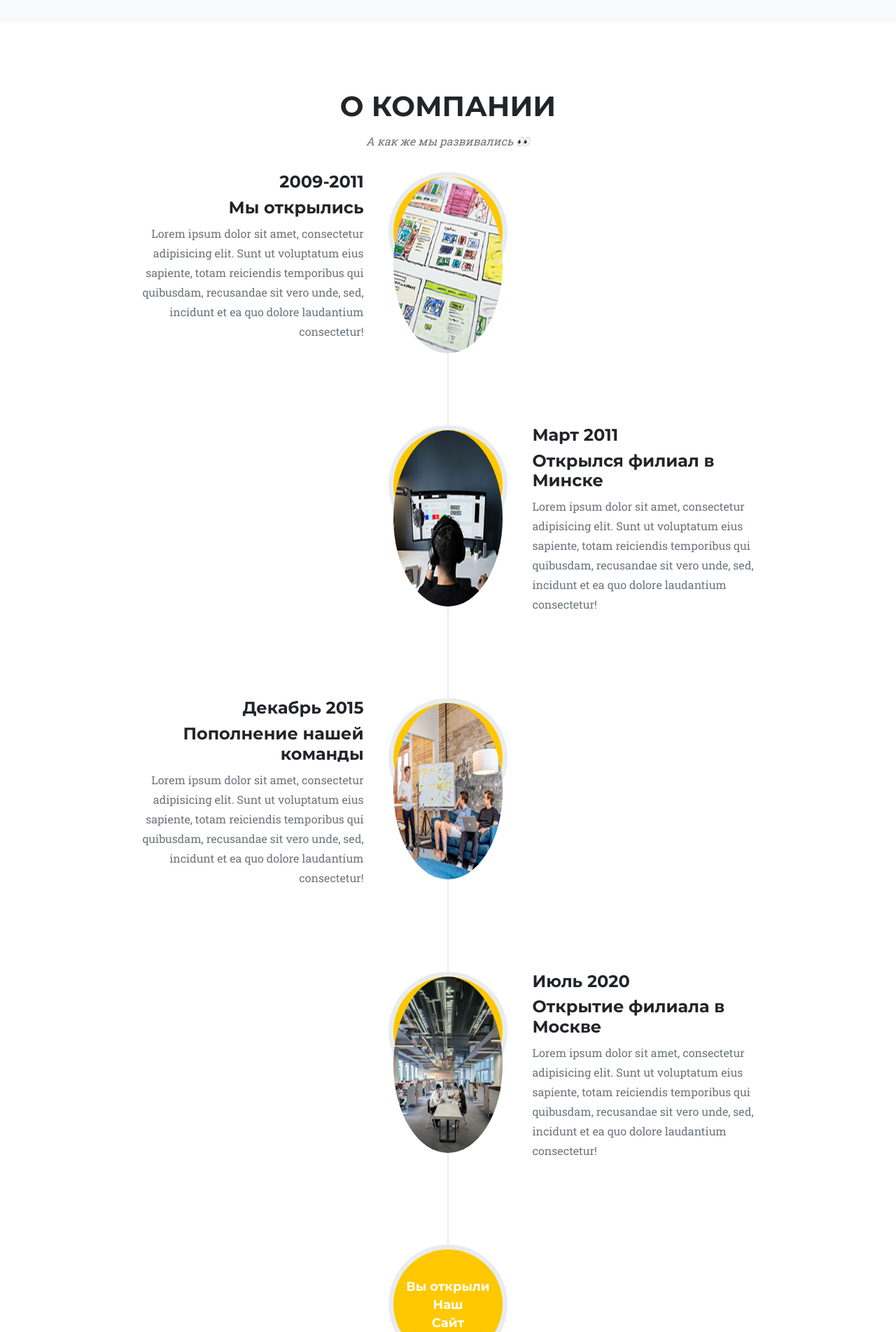
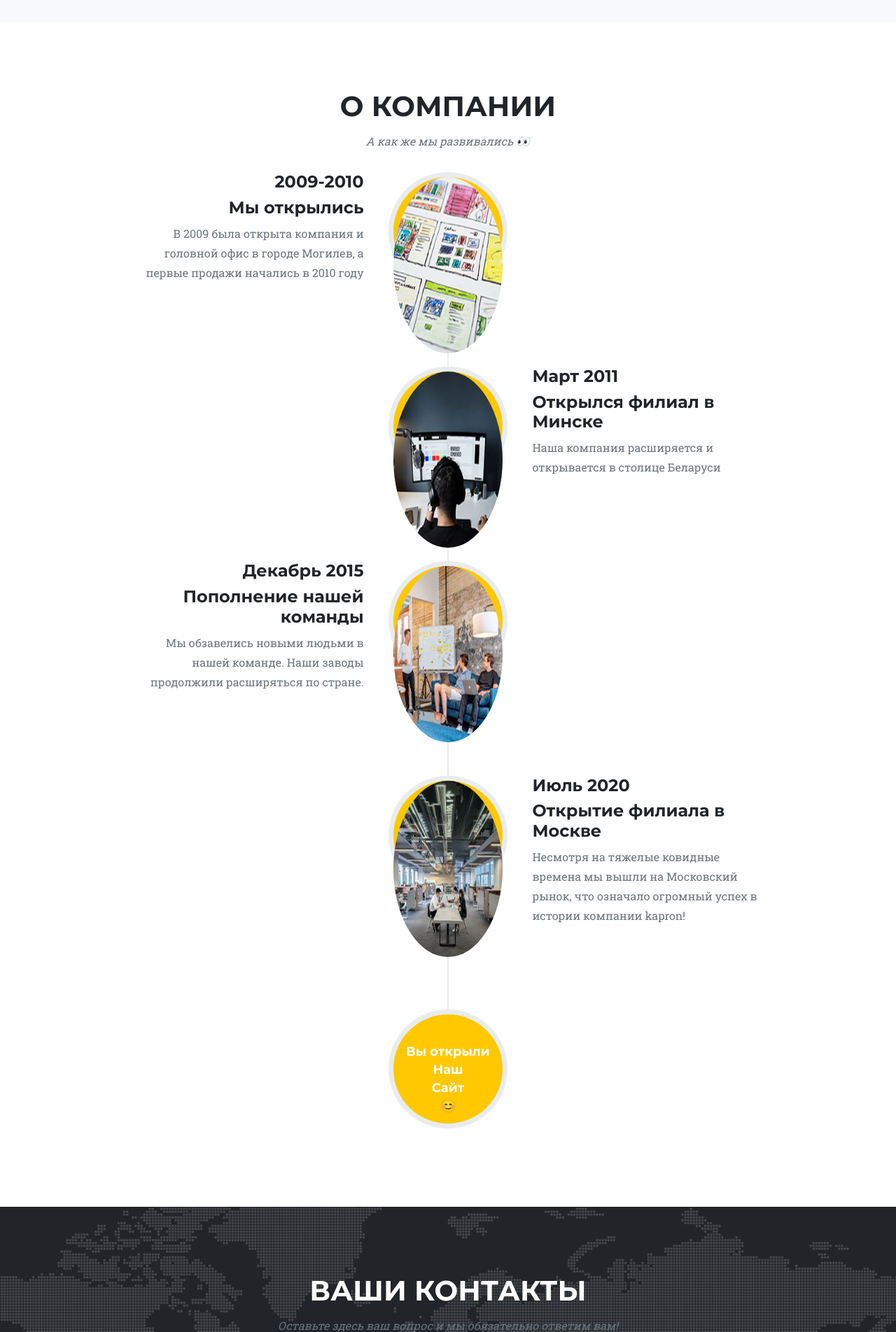
Before and after one commit to nikitoxxxyk/rope_site, a Django app: page / in a window 1280 px wide. Shown: the part 2814-4718 px from the top of the page at 70% size. Run offline with Django 5.2, Linux system fonts and the light colour scheme; data comes from the database, SQL or seed files in the repository; some libraries are stand-ins or nearby versions.

Commit message:
Update index.html

```diff
--- a/templates/index.html
+++ b/templates/index.html
@@ -125,10 +125,10 @@
                         <div class="timeline-image"><img class="rounded-circle img-fluid" src={% static "assets/img/about/1.jpg" %} alt="..." /></div>
                         <div class="timeline-panel">
                             <div class="timeline-heading">
-                                <h4>2009-2011</h4>
+                                <h4>2009-2010</h4>
                                 <h4 class="subheading">Мы открылись</h4>
                             </div>
-                            <div class="timeline-body"><p class="text-muted">Lorem ipsum dolor sit amet, consectetur adipisicing elit. Sunt ut voluptatum eius sapiente, totam reiciendis temporibus qui quibusdam, recusandae sit vero unde, sed, incidunt et ea quo dolore laudantium consectetur!</p></div>
+                            <div class="timeline-body"><p class="text-muted">В 2009 была открыта компания и головной офис в городе Могилев, а первые продажи начались в 2010 году</p></div>
                         </div>
                     </li>
                     <li class="timeline-inverted">
@@ -138,7 +138,7 @@
                                 <h4>Март 2011</h4>
                                 <h4 class="subheading">Открылся филиал в Минске</h4>
                             </div>
-                            <div class="timeline-body"><p class="text-muted">Lorem ipsum dolor sit amet, consectetur adipisicing elit. Sunt ut voluptatum eius sapiente, totam reiciendis temporibus qui quibusdam, recusandae sit vero unde, sed, incidunt et ea quo dolore laudantium consectetur!</p></div>
+                            <div class="timeline-body"><p class="text-muted">Наша компания расширяется и открывается в столице Беларуси</p></div>
                         </div>
                     </li>
                     <li>
@@ -148,7 +148,7 @@
                                 <h4>Декабрь 2015</h4>
                                 <h4 class="subheading">Пополнение нашей команды</h4>
                             </div>
-                            <div class="timeline-body"><p class="text-muted">Lorem ipsum dolor sit amet, consectetur adipisicing elit. Sunt ut voluptatum eius sapiente, totam reiciendis temporibus qui quibusdam, recusandae sit vero unde, sed, incidunt et ea quo dolore laudantium consectetur!</p></div>
+                            <div class="timeline-body"><p class="text-muted">Мы обзавелись новыми людьми в нашей команде. Наши заводы продолжили расширяться по стране.</p></div>
                         </div>
                     </li>
                     <li class="timeline-inverted">
@@ -158,7 +158,7 @@
                                 <h4>Июль 2020</h4>
                                 <h4 class="subheading">Открытие филиала в Москве</h4>
                             </div>
-                            <div class="timeline-body"><p class="text-muted">Lorem ipsum dolor sit amet, consectetur adipisicing elit. Sunt ut voluptatum eius sapiente, totam reiciendis temporibus qui quibusdam, recusandae sit vero unde, sed, incidunt et ea quo dolore laudantium consectetur!</p></div>
+                            <div class="timeline-body"><p class="text-muted">Несмотря на тяжелые ковидные времена мы вышли на Московский рынок, что означало огромный успех в истории компании kapron!</p></div>
                         </div>
                     </li>
                     <li class="timeline-inverted">
```
